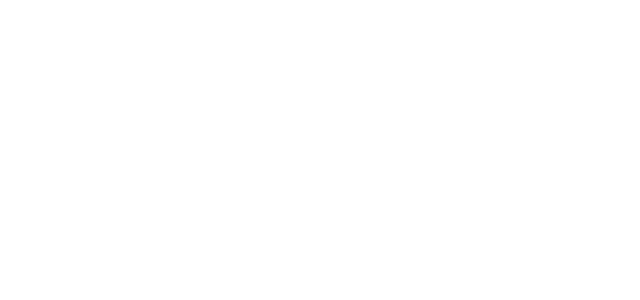
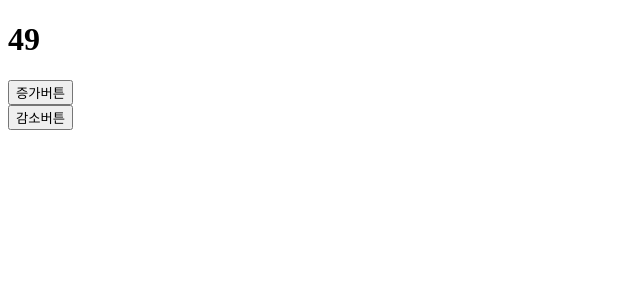
Before and after one commit to rudalson/react-tutor, a React (Create React App) app: page / in a window 1280 px wide. Shown: the top 300 px of the page, without its empty margins (0-640 px from the left). Built offline with nearby package versions, Linux system fonts and the light colour scheme.

Commit message:
added the 06. 여기서 state++ 하면 에러가 난다. 왜 날까?

```diff
--- a/src/App.js
+++ b/src/App.js
@@ -1,12 +1,36 @@
 import React from 'react';
 
 class App extends React.Component {
+    constructor(props) {
+        super(props)
+        this.state = {
+            number: 49
+        }
+    }
+
+    onClickhandler() {
+        console.log(this);
+        this.state.number++;
+    }
+
     render() {
         return (
             <div className="App">
+                <Display value={this.state.number}/>
+                <div>
+                    <button onClick={this.onClickhandler}>증가버튼</button>
+                </div>
+                <div>
+                    <button>감소버튼</button>
+                </div>
             </div>
         );
     }
 }
 
+const Display = ({value}) =>
+    <div>
+        <h1>{value}</h1>
+    </div>
+
 export default App;
```
